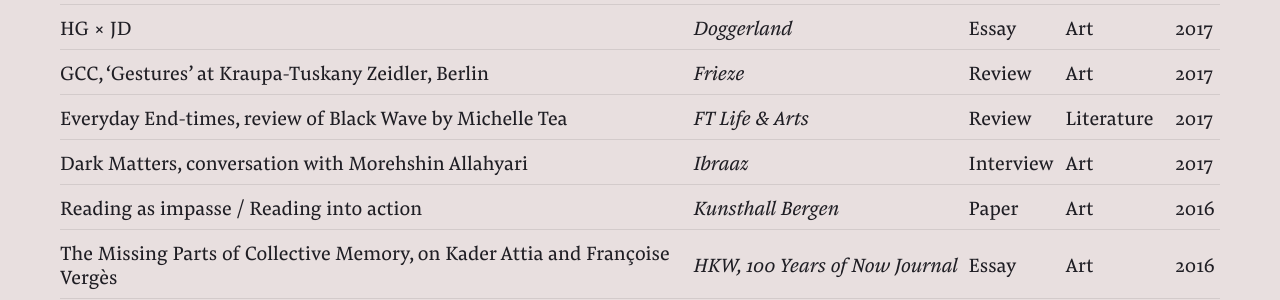
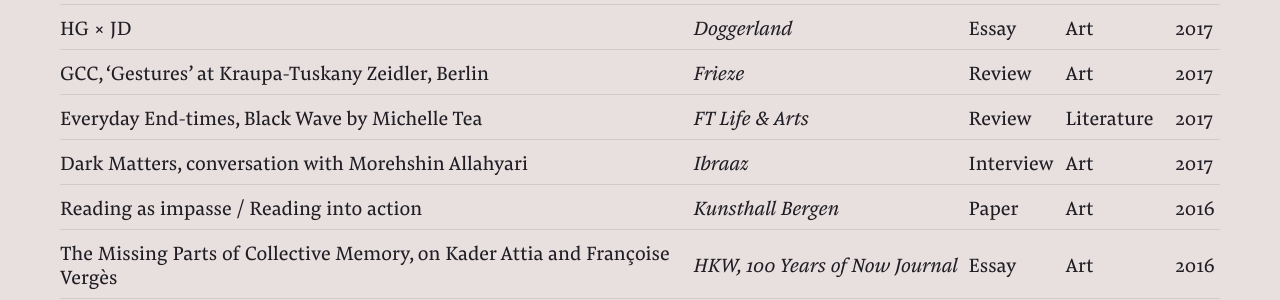
Before and after one commit to hg-site/hg-site.github.io, a Jekyll site: the page built from archive/index.markdown, in a window 1280 px wide and 900 px high. Shown: the part 368-668 px from the top of the window. Built offline with Jekyll 4.4.1, drawn with Linux system fonts in a browser that asks for light colours.

Commit message:
Updated Index

```diff
--- a/archive/index.markdown
+++ b/archive/index.markdown
@@ -67,7 +67,7 @@
 </tr>
 
 <tr data-href="https://www.ft.com/content/c2e7ec00-efb8-11e6-ba01-119a44939bb6">
-	<td class="title">Everyday End-times, review of Black Wave by Michelle Tea</td>
+	<td class="title">Everyday End-times, Black Wave by Michelle Tea</td>
 	<td class="publisher">FT Life &amp; Arts</td>
 	<td class="type">Review</td>
 	<td class="subject">Literature</td>
```
